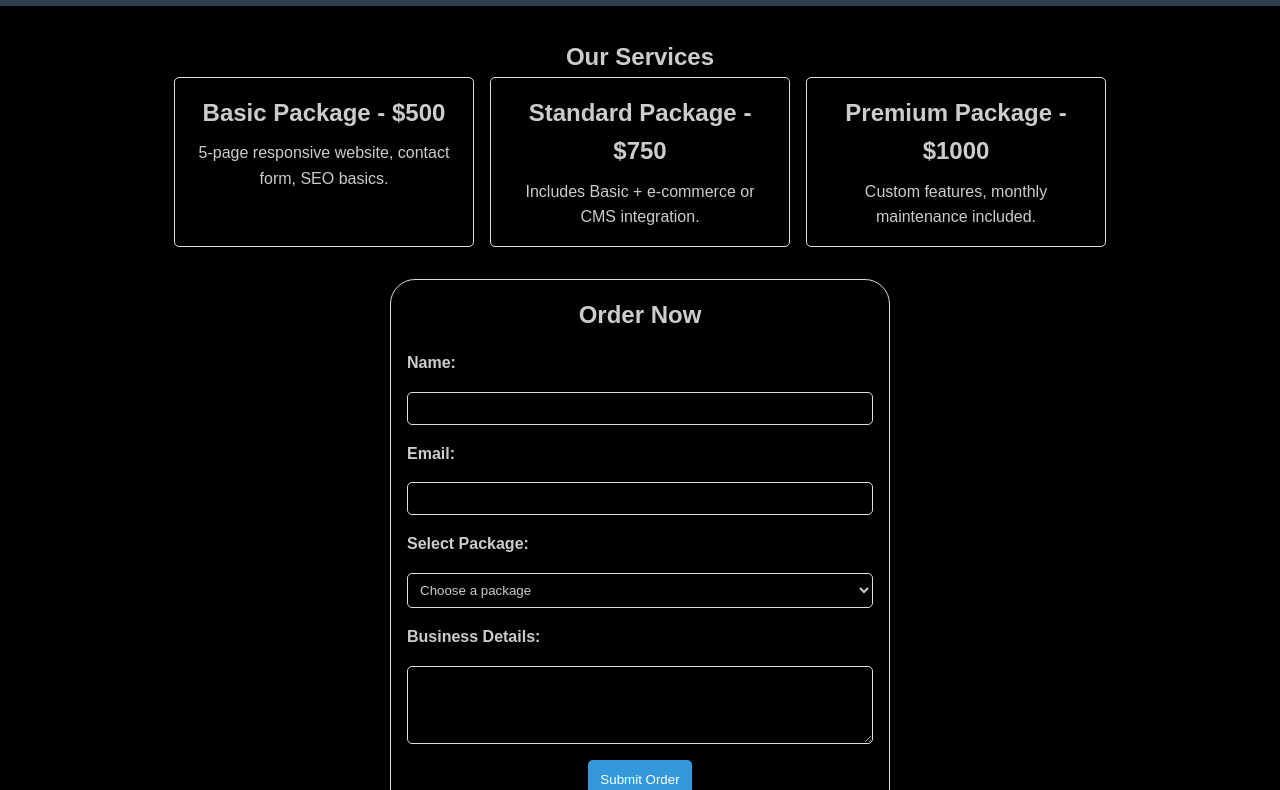
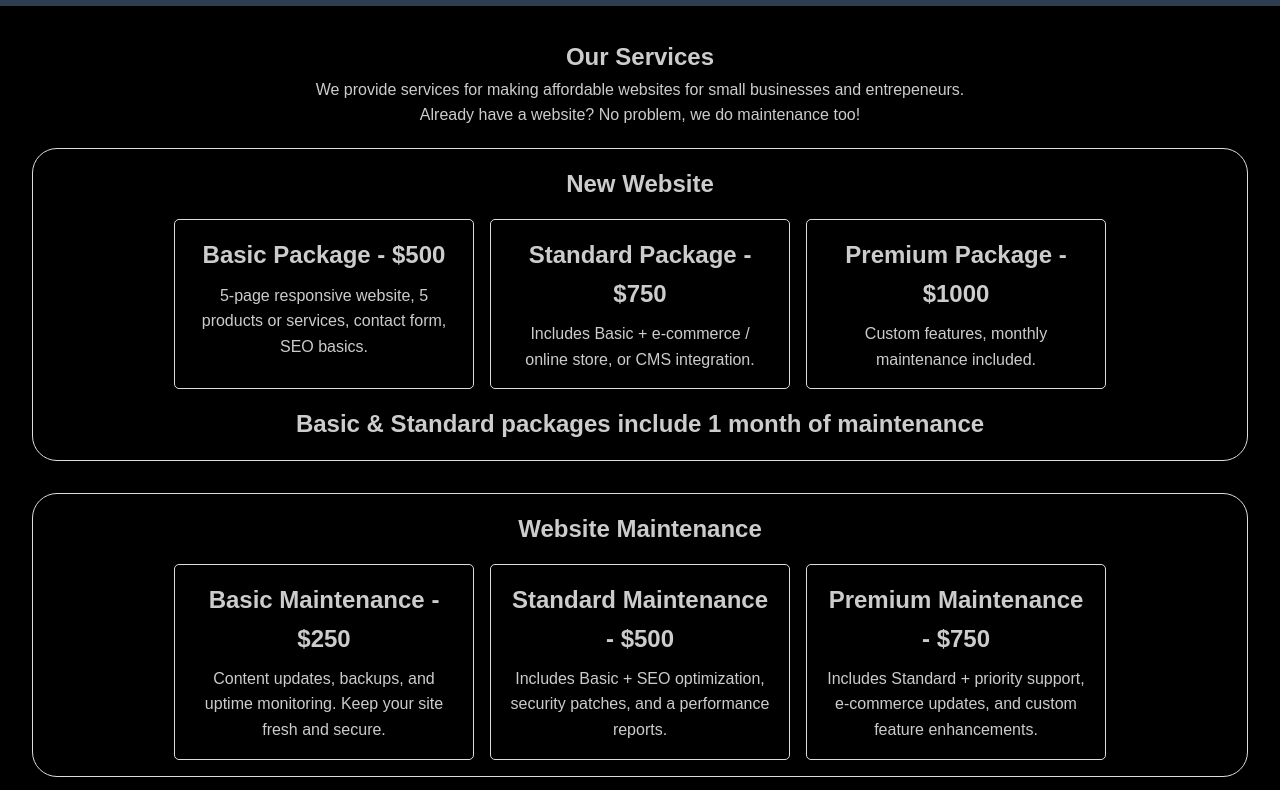
Before and after one commit to ViskaEilifd/viska-tech, a plain HTML site: page services.html in a window 1280 px wide. Shown: the part 64-854 px from the top of the page. Drawn offline with Linux system fonts and the light colour scheme.

Commit message:
Services Update

```diff
--- a/services.html
+++ b/services.html
@@ -3,13 +3,13 @@
 <head>
     <meta charset="UTF-8">
     <meta name="viewport" content="width=device-width, initial-scale=1.0">
-    <title>Small Biz Web Solutions - Services</title>
+    <title>ViskaTech - Services</title>
     <link rel="stylesheet" href="styles.css">
 </head>
 <body>
     <header>
         <nav>
-            <div class="logo">Small Biz Web</div>
+            <div class="logo">ViskaTech Solutions</div>
             <ul>
                 <li><a href="index.html">Home</a></li>
                 <li><a href="services.html" class="active">Services</a></li>
@@ -20,18 +20,37 @@
     <main>
         <section class="services">
             <h1>Our Services</h1>
+            <p>We provide services for making affordable websites for small businesses and entrepeneurs.</p>
+            <p>Already have a website? No problem, we do maintenance too!</p>
             <div class="service-options">
+                <h2>New Website</h2>
                 <div class="service-card">
                     <h2>Basic Package - $500</h2>
-                    <p>5-page responsive website, contact form, SEO basics.</p>
+                    <p>5-page responsive website, 5 products or services, contact form, SEO basics.</p>
                 </div>
                 <div class="service-card">
                     <h2>Standard Package - $750</h2>
-                    <p>Includes Basic + e-commerce or CMS integration.</p>
+                    <p>Includes Basic + e-commerce / online store, or CMS integration.</p>
                 </div>
                 <div class="service-card">
                     <h2>Premium Package - $1000</h2>
                     <p>Custom features, monthly maintenance included.</p>
+                </div>
+                <h2>Basic & Standard packages include 1 month of maintenance</h2>
+            </div>
+            <div class="service-options">
+                <h2>Website Maintenance</h2>
+                <div class="service-card">
+                    <h2>Basic Maintenance - $250</h2>
+                    <p>Content updates, backups, and uptime monitoring. Keep your site fresh and secure.</p>
+                </div>
+                <div class="service-card">
+                    <h2>Standard Maintenance - $500</h2>
+                    <p>Includes Basic + SEO optimization, security patches, and a performance reports.</p>
+                </div>
+                <div class="service-card">
+                    <h2>Premium Maintenance - $750</h2>
+                    <p>Includes Standard + priority support, e-commerce updates, and custom feature enhancements.</p>
                 </div>
             </div>
 
@@ -44,9 +63,12 @@
                 <label for="package">Select Package:</label>
                 <select id="package" required>
                     <option value="">Choose a package</option>
-                    <option value="basic">Basic ($500)</option>
-                    <option value="standard">Standard ($750)</option>
-                    <option value="premium">Premium ($1000)</option>
+                    <option value="new-basic">Basic Website ($500)</option>
+                    <option value="new-standard">Standard Website ($750)</option>
+                    <option value="new-premium">Premium Website ($1000)</option>
+                    <option value="mtn-basic">Basic Maintenance ($200)</option>
+                    <option value="mtn-standard">Standard Maintenance ($500)</option>
+                    <option value="mtn-premium">Premium Maintenance ($750)</option>
                 </select>
                 <label for="details">Business Details:</label>
                 <textarea id="details" rows="4"></textarea>
--- a/styles.css
+++ b/styles.css
@@ -84,6 +84,14 @@ nav ul li a:hover {
     gap: 1rem;
     justify-content: center;
     margin-bottom: 2rem;
+    border: 1px solid #ddd;
+    padding: 1rem;
+    margin-top: 20px;
+    border-radius: 25px;
+}
+
+.service-options h2 {
+    width:100%;
 }
 
 .service-card {
```
Also changed, not shown: about.html (+1 -1 lines), index.html (+3 -3 lines).
